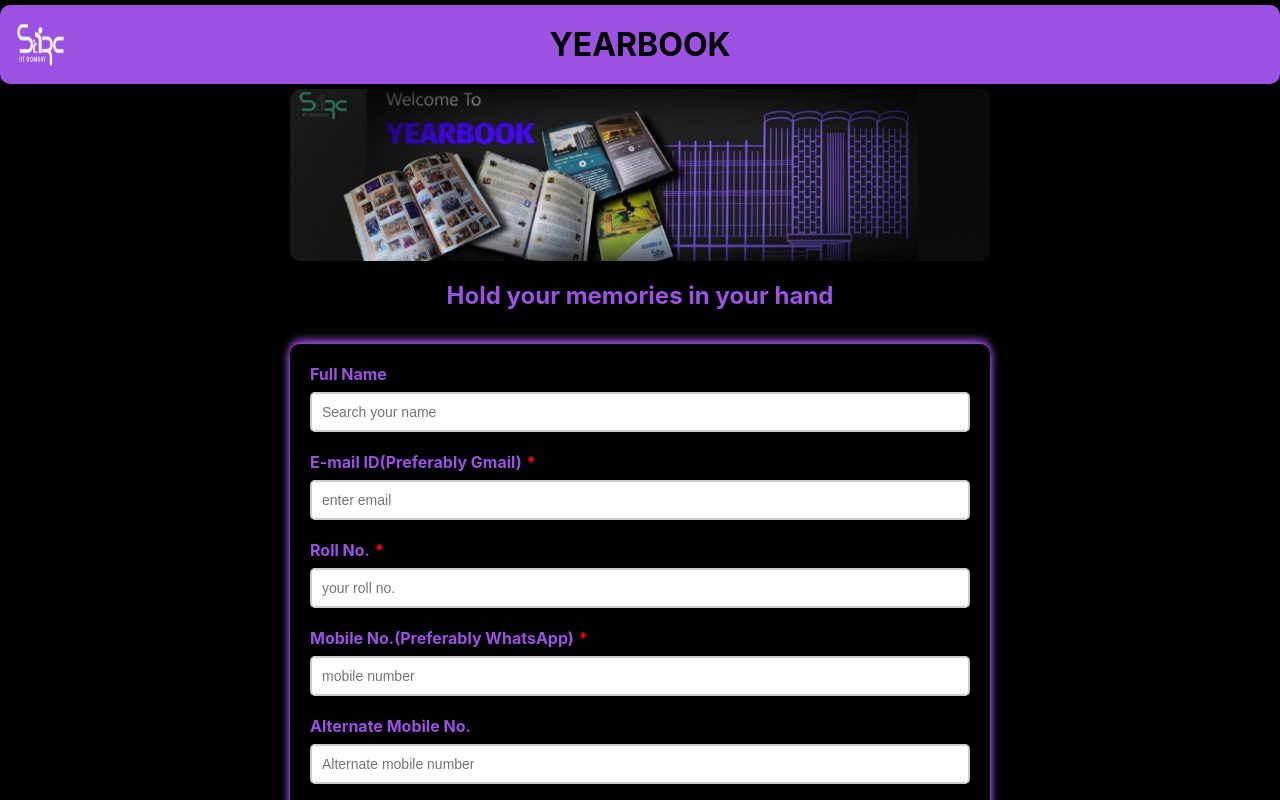
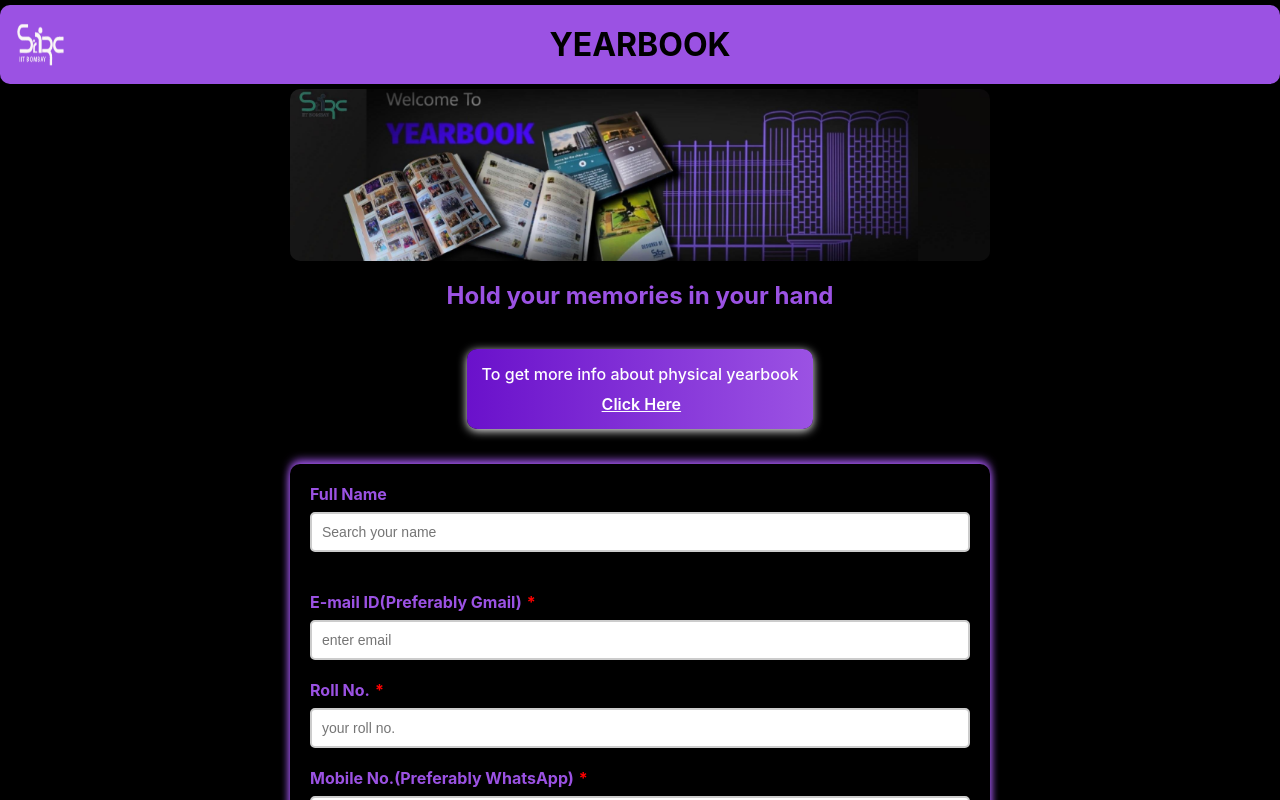
Before and after one commit to arushsri/SARC_YB_LP, a React (Create React App) app in the folder frontend/: page / in a window 1280 px wide. Shown: the top 800 px of the page. Built offline with nearby package versions, Linux system fonts and the light colour scheme.

Commit message:
changes done

```diff
--- a/frontend/package.json
+++ b/frontend/package.json
@@ -14,7 +14,7 @@
     "framer-motion": "^11.2.10",
     "react": "^18.3.1",
     "react-dom": "^18.3.1",
-    "react-scripts": "5.0.1",
+    "react-scripts": "^5.0.1",
     "web-vitals": "^2.1.4"
   },
   "scripts": {
--- a/frontend/src/Form.css
+++ b/frontend/src/Form.css
@@ -6,7 +6,33 @@
     align-items: center;
     color:rgb(155,82,227);
   }
+  .yearbook-preview {
+    margin-top: 20px;
+    background: linear-gradient(to right, #6a11cb,rgb(155,82,227));
+    padding: 15px;
+    border-radius: 10px;
+    color: white;
+    text-align: left;
+    box-shadow: 0 2px 10px #efefef;
+    margin-bottom: 20px;
+}
 
+.yearbook-preview p {
+    margin: 0 0 10px;
+    font-weight: 500;
+}
+
+.yearbook-preview a {
+    color: white;
+    text-decoration: underline;
+    font-weight: 600;
+    transition: color 0.3s;
+    margin-left: 120px;
+}
+
+.yearbook-preview a:hover {
+    color: #ddd;
+}
   /* Style for the header */
   .header {
     background-color:rgb(155,82,227);
--- a/frontend/src/Form.js
+++ b/frontend/src/Form.js
@@ -19,6 +19,10 @@ function Form() {
       </header>
       <div> <img src={banner} alt='banner' className='banner'/></div>
       <div className='subhead'><h2>Hold your memories in your hand</h2></div>
+      <div class="yearbook-preview">
+            <p>To get more info about physical yearbook</p>
+            <a href=" https://docs.google.com/document/d/11920dmFDkZRZV0lYMtKk50ymHSlZX0ysopcIDsd6GOo/edit " target="_blank">Click Here</a>
+        </div>
       <FormInputs/>
     </div>
     </SearchState>
--- a/frontend/src/FormInputs.js
+++ b/frontend/src/FormInputs.js
@@ -18,6 +18,7 @@ function FormInputs() {
     department: '',
     degree: '',
     address: '',
+    pincode:'',
     ncopies: '1',
     typeofcopy: 'complete',
     otherSelectedPeople: [],
@@ -56,6 +57,7 @@ function FormInputs() {
     department: '',
     degree: '',
     address: '',
+    pincode:'',
     ncopies: '1',
     typeofcopy: 'complete',
     otherSelectedPeople: [],
@@ -109,6 +111,10 @@ function FormInputs() {
         <input type='text' id='address' name='address' value={data.address} placeholder='your address' onChange={handleChange} required />
       </div>
       <div className='form-input'>
+        <label htmlFor='pincode' className='required'>Pincode of above mentioned address</label>
+        <input type='text' id='pincode' name='pincode' value={data.pincode} placeholder='enter pincode' onChange={handleChange} required />
+      </div>
+      <div className='form-input'>
         <label htmlFor='type of  copy' className='required'>Type  of physical copy of Yearbook you would like to have</label>
         <select id='type of copy' name='typeofcopy' value={data.typeofcopy} onChange={handleChange} required>
           <option value='complete'>Complete yearbook with your own profile along with all the graduating friends profiles you have written for</option>
--- a/frontend/src/Fullname/Fullname.js
+++ b/frontend/src/Fullname/Fullname.js
@@ -10,12 +10,23 @@ export default function FullName({ data, setData }) {
   const resultsList = useContext(SearchContext);
 
   return (
-    <div className="form-input">
-      <label htmlFor="exampleFormControlInput1">Full Name</label>
+    <div className="form-input" style={{ display: 'flex', alignItems: 'center' }}>
+      {/* Profile Image */}
+      {data.profile_image && (
+        <img
+          src={`https://yearbook.sarc-iitb.org${data.profile_image}`}
+          alt="Profile"
+          style={{ maxWidth: '50px', maxHeight: '50px', borderRadius: '50%', objectFit: 'cover', marginRight: '10px' }}
+        />
+      )}
 
-      <NameSearch />
-      {resultsList && resultsList.nameResults && resultsList.nameResults.length > 0 && <NameResultsList data={data} setData={setData}/>}
-      {/* {resultsList && resultsList.selected && resultsList.selected.length > 0 && <SelectedOptionsList data={data} setData={setData}/>} */}
+      <div style={{ flex: 1 }}>
+        <label htmlFor="exampleFormControlInput1">Full Name</label>
+        <NameSearch />
+        {resultsList && resultsList.nameResults && resultsList.nameResults.length > 0 && (
+          <NameResultsList data={data} setData={setData} />
+        )}
+      </div>
     </div>
-  )
+  );
 }
--- a/frontend/src/Fullname/nameResult.js
+++ b/frontend/src/Fullname/nameResult.js
@@ -13,7 +13,8 @@ export default function NameResult({ result, data, setData }) {
     setData({
       ...data,
       fullname : result.display,
-      yearbookId : result.id
+      yearbookId : result.id,
+      profile_image:result.profile_image
     })
     selectedOptions.setDisplayName(result.display)
     selectedOptions.setName("");
--- a/frontend/src/Fullname/nameSearch.js
+++ b/frontend/src/Fullname/nameSearch.js
@@ -59,7 +59,7 @@ export default function NameSearch() {
                 name="liststudents"
                 placeholder="Search your name"
                 value={list.displayName}
-                onChange={(e) => handleChange(e.target.value)} />
+                onChange={(e) => handleChange(e.target.value)} required/>
         </div>
     )
 }
```
Also changed, not shown: 1 other file (tests, documents, lock files or other folders).
